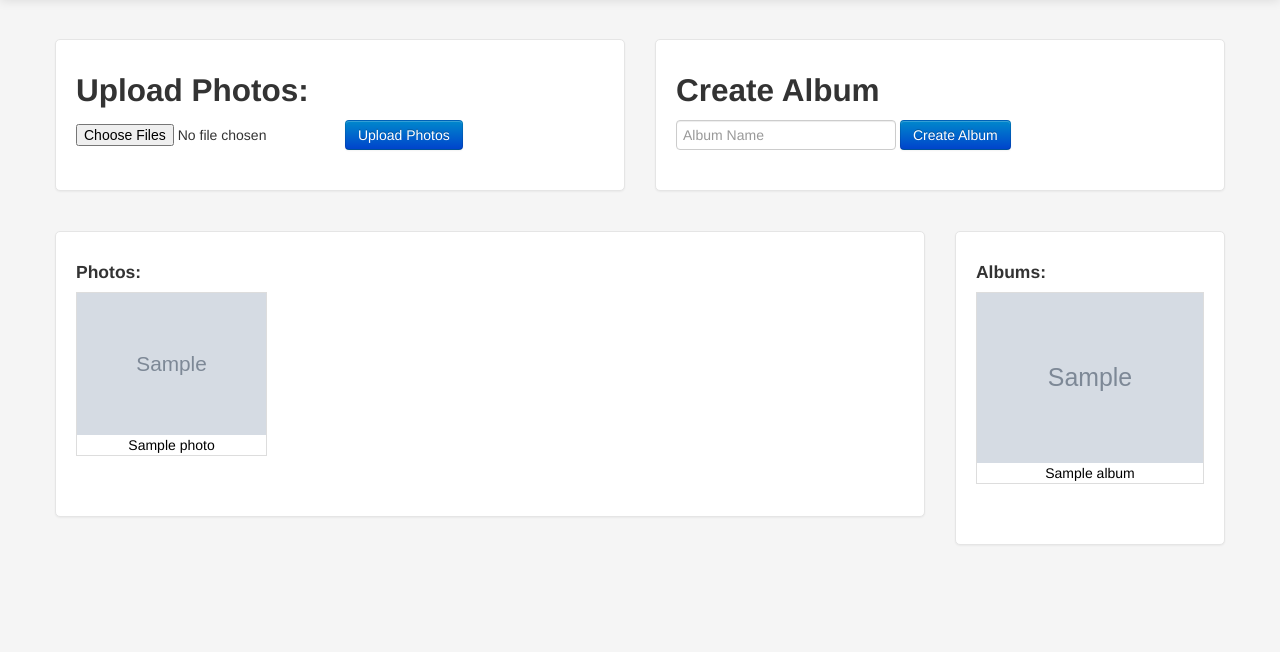
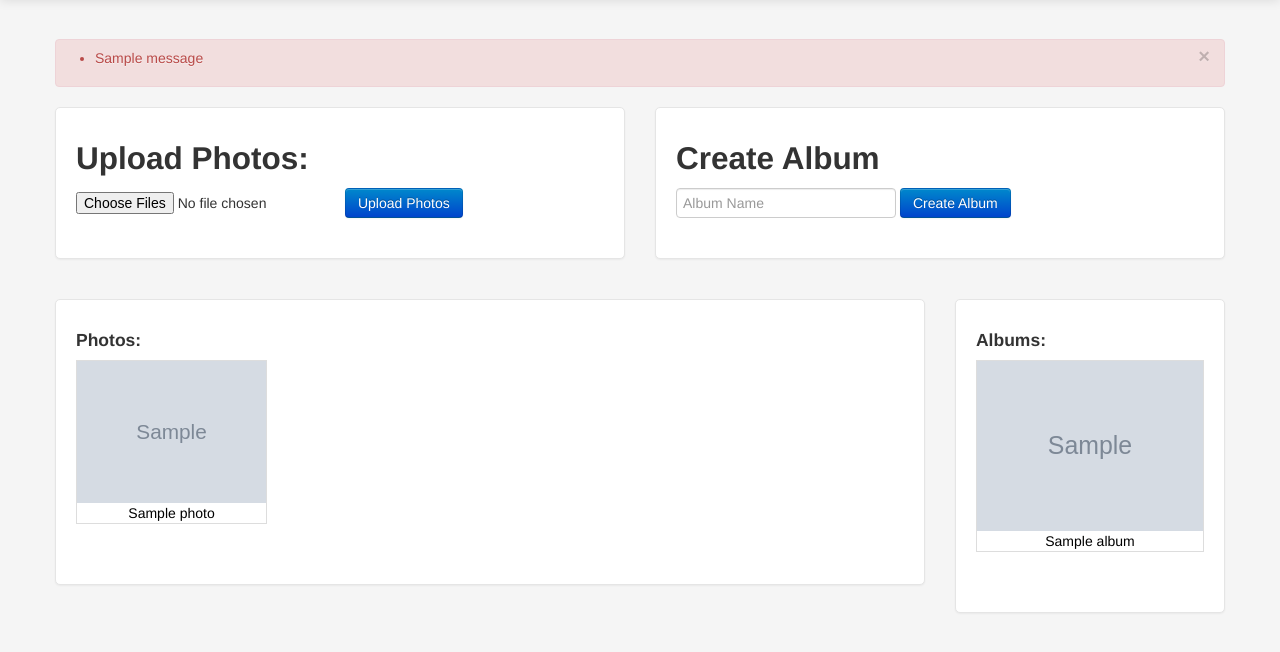
Before and after one commit to AlexG92/photoManage, a Django app: template templates/photos/index.html in a window 1280 px wide. Shown: the part 41-693 px from the top of the page. Run offline with Django 3.2, Linux system fonts and the light colour scheme; the template is opened without the code that fills it: values that come from a table or form of the project are taken from there, others are empty; tables that the repository leaves empty hold one stand-in row (values such as "Sample post"); grey boxes marked "Sample" are stand-in pictures; one stand-in notice (Sample message) is shown; some libraries are stand-ins or nearby versions.

Commit message:
Changed to Errors hosted in session

```diff
--- a/templates/photos/index.html
+++ b/templates/photos/index.html
@@ -4,12 +4,24 @@
 
 {% block main_content %}
 
+{% if messages %}
+    <div class="row-fluid">
+        <div class="alert alert-error clearfix">
+            <ul class="pull-left">
+                {% for message in messages %}
+                    <li>{{ message }}</li>
+                {% endfor %}
+            </ul>
+            <a class="close" data-dismiss="alert" href="#">&times;</a>
+        </div>
+    </div>
+{% endif %}
+
 <div class="row-fluid">
     <div class="span6 uploadFileContainer">
         <form method="post" action="newphoto/" enctype="multipart/form-data" class="form-horizontal">
             {% csrf_token %}
             <h2>Upload Photos:</h2>
-            {% if error_message_photo %}<div href="#" class="alert alert-error">{{ error_message_photo }} <a class="close" data-dismiss="alert" href="#">&times;</a></div>{% endif %}
             <input type="file" multiple name="file">
             <button class="btn btn-primary" type="submit" name="uploadFile">Upload Photos</button>
         </form>
@@ -19,7 +31,6 @@
         <form method="post" action="newalbum/" class="form-horizontal">
             {% csrf_token %}
             <h2>Create Album</h2>
-            {% if error_message_album %}<div href="#" class="alert alert-error">{{ error_message_album }} <a class="close" data-dismiss="alert" href="#">&times;</a></div>{% endif %}
             <input type="text" name="title" placeholder="Album Name">
             <button class="btn btn-primary" type="submit" name="uploadAlbum">Create Album</button>
         </form>
```
